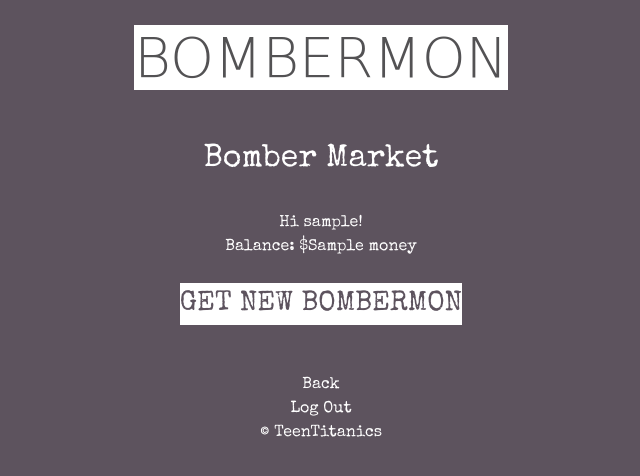
After one commit to JackLu1/TeenTitanics, a Flask app: template templates/market.html in a window 1280 px wide. The commit adds this page. Shown: the top 476 px of the page, without its empty margins (319-959 px from the left). Run offline with Flask 2, Linux system fonts and the light colour scheme; the template is opened without the code that fills it: most values are stand-ins (such as "Sample title", 1, 10 or a date in 2020); some libraries are stand-ins or nearby versions; some web fonts are replaced.

Commit message:
mostly done with marketplace

```diff
--- a/app.py
+++ b/app.py
@@ -7,7 +7,7 @@ import urllib
 
 from flask import Flask, render_template, session, redirect, request, url_for, flash
 
-from util import db, auth
+from util import db, auth, temp
 
 #from util import auth, adders, getters
 
@@ -102,27 +102,59 @@ def leaders():
         leaders.append(user)
     return render_template("leaders.html", leaders=leaders)
 
-@app.route('/profile')
-def profile():
+@app.route('/market')
+def market():
     try:
         user = session['user']
     except:
         return redirect('/')
     user_info = db.findInfo('userInfo', user, 'username', fetchOne =  True)
+    money = user_info[7]
     # stuff = user_info[???]
-    return render_template("profile.html",
+    return render_template("market.html",
                             username = user,
+                            money = money
 
     )
 
 @app.route('/start')
 def start():
-    return render_template("start.html")
+    try:
+        user = session['user']
+    except:
+        return redirect('/')
+    user_info = db.findInfo('userInfo', user, 'username', fetchOne =  True)
+    slots = user_info[3]
+    pokemon_images = []
+    poke_info = db.findAll('pokeInfo')[:slots]
+    for poke in poke_info:
+        pokemon_images.append(poke[1] + '.png')
+    return render_template("start.html",
+                            pokemons = pokemon_images
+    )
 
 @app.route('/game')
 def game():
     return render_template("game.html")
 
+@app.route('/newpoke', methods=['POST', 'GET'])
+def newpoke():
+    try:
+        user = session['user']
+    except:
+        return redirect('/')
+    user_info = db.findInfo('userInfo', user, 'username', fetchOne =  True)
+    money = user_info[7]
+    # assuming 3 slots initiated
+    slots = user_info[3]
+    poke_info = db.findAll('pokeInfo')
+    # new_poke = poke_info[slots]
+    new_poke = poke_info[0]
+    slots += 1
+    db.modify('userInfo', 'slots', slots, 'username', user)
+    db.modify('userInfo', 'money', money - 200, 'username', user)
+    return redirect('/start')
+
 if __name__ == "__main__":
     app.debug = True
     app.run()
--- a/doc/devlog.txt
+++ b/doc/devlog.txt
@@ -123,3 +123,9 @@ caiC -- 2019-01-16 09:14
 - Added new profile page
 - Linked profile page to database
 ==============================================================
+
+caiC -- 2019-01-16 19:48
+--------------------------------------------------------------
+- Mostly finished marketplace feature
+- Linking game to Pokemon database
+==============================================================
--- a/static/styles/main.css
+++ b/static/styles/main.css
@@ -44,3 +44,13 @@ a:hover {
   text-align: left;
   width: 30%;
 }
+
+#newpoke {
+  background-color: white;
+  color: #5D535E;
+  font-size: 28px;
+}
+
+#newpoke:hover {
+  font-size: 38px;
+}
--- a/templates/home.html
+++ b/templates/home.html
@@ -8,7 +8,7 @@
     <h1>Welcome!</h1><br>
     <a href="/start">New Game</a><br>
     <a href="/leaders">Leader Board</a><br>
-    <a href="/profile">Profile</a><br>
+    <a href="/market">Marketplace</a><br>
     <br>
 {% endblock %}
 
--- /dev/null
+++ b/templates/market.html
@@ -0,0 +1,21 @@
+{% extends 'base.html' %}
+{% block body %}
+<center>
+  <h2>
+      <pre>
+      </pre>
+  </h2>
+    <h2>Bomber Market</h2><br>
+
+    <div class="container" id="profile">
+
+      Hi {{username}}!<br>
+      Balance: ${{money}}<br><br>
+
+      <form action='/newpoke' method = 'POST'>
+        <a href = '/newpoke' type='button' id='newpoke'>GET NEW BOMBERMON</a>
+      </form>
+    </div><br>
+    <br>
+</center>
+{% endblock %}
```
Also changed, not shown: templates/profile.html (deleted, +0 -15 lines), templates/start.html (+7 -15 lines), util/db.py (+8 -0 lines), util/temp.py (added, +12 -0 lines), data/info.db.
